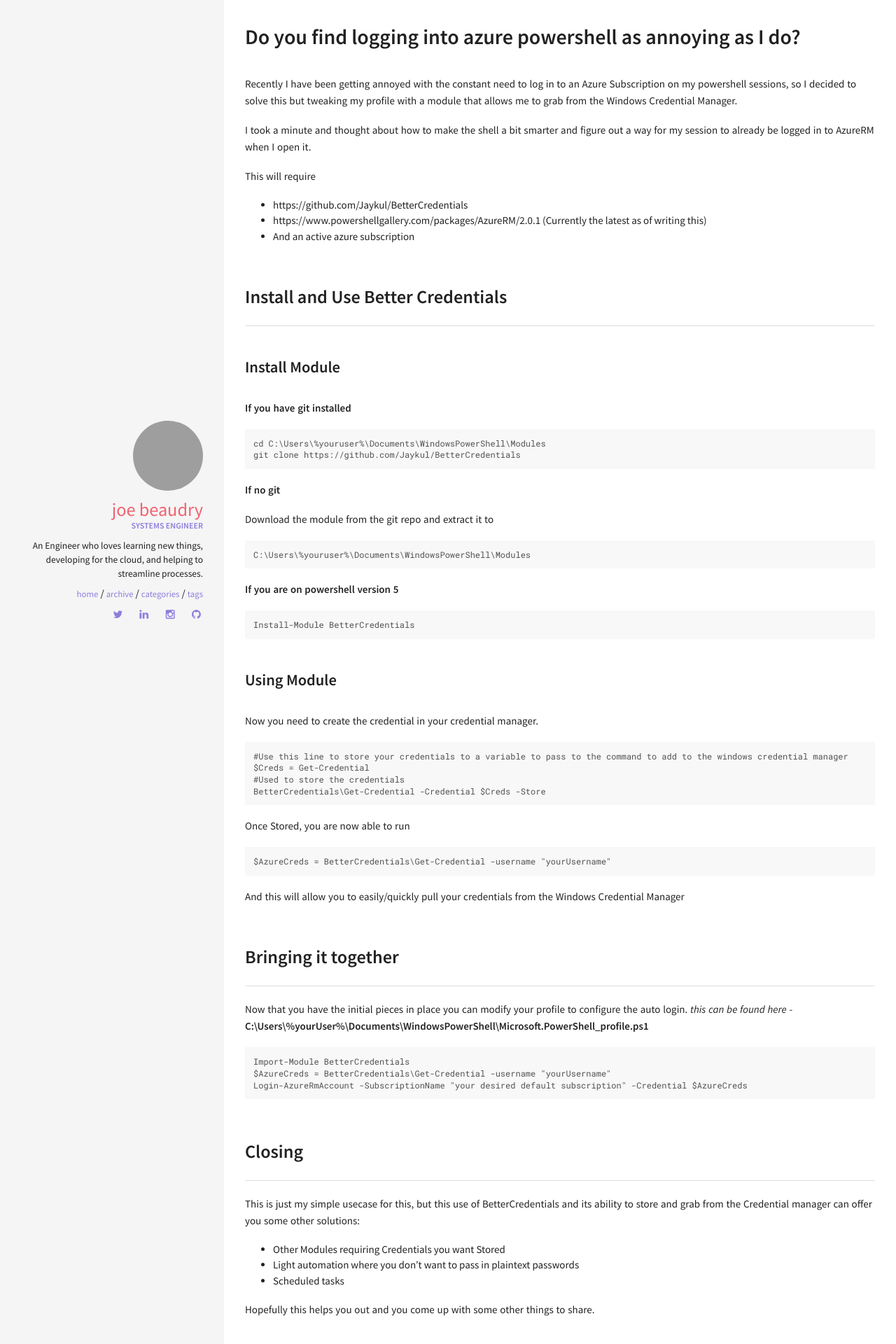
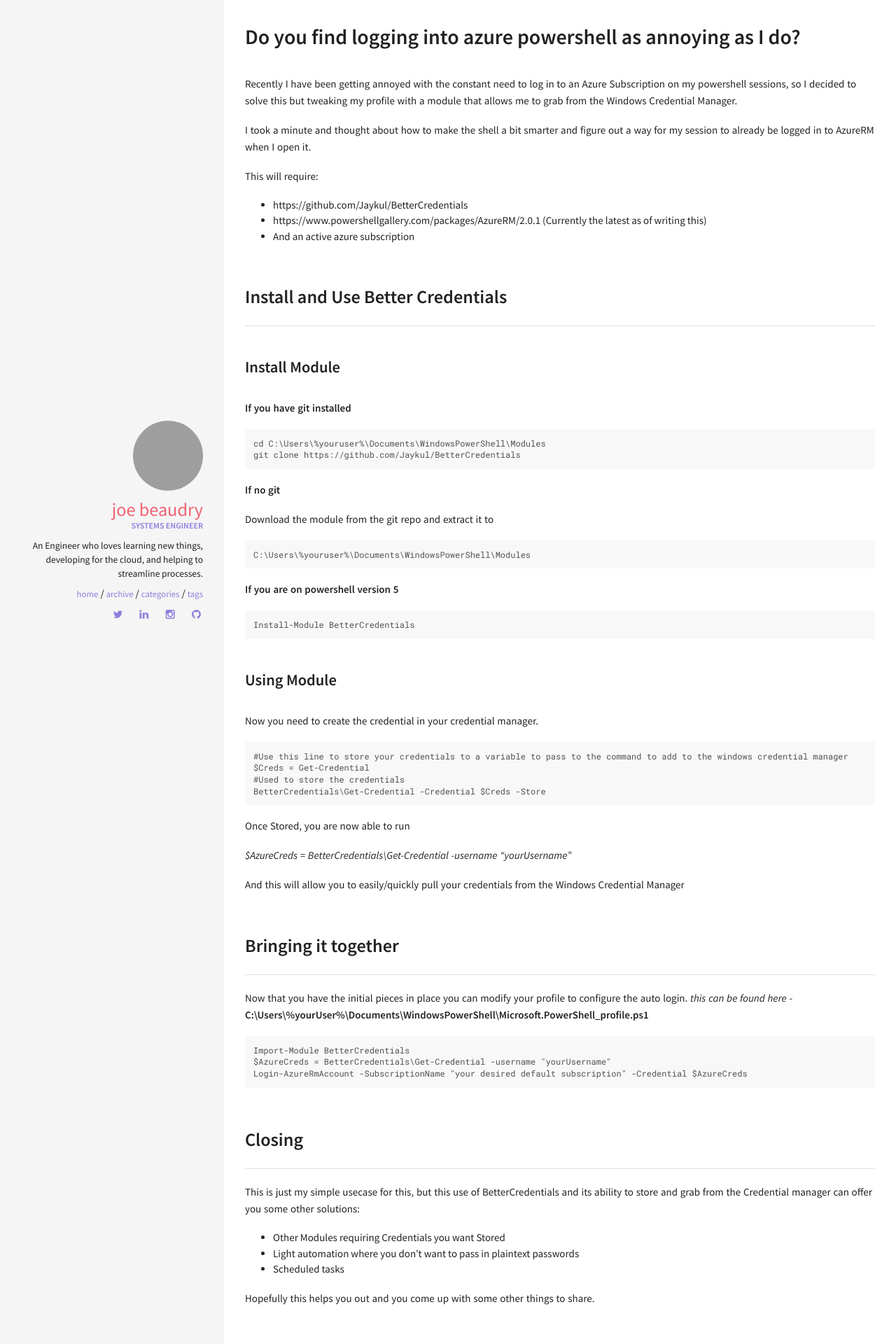
Before and after one commit to beaudryj/beaudryj.github.io, a Jekyll site: the page built from _posts/2016-08-28-azure-profile.md, in a window 1280 px wide. Shown: the part 608-2528 px from the top of the page at 70% size. Built offline with Jekyll 4.4.1, drawn with Linux system fonts in a browser that asks for light colours; comment, search, counter and statistics services are not loaded; grey boxes are pictures that could not be loaded.

Commit message:
Formating tweaks

```diff
--- a/_posts/2016-08-28-azure-profile.md
+++ b/_posts/2016-08-28-azure-profile.md
@@ -17,10 +17,13 @@ Recently I have been getting annoyed with the constant need to log in to an Azur
 
 I took a minute and thought about how to make the shell a bit smarter and figure out a way for my session to already be logged in to AzureRM when I open it.
 
-This will require
+This will require:
+
  *   https://github.com/Jaykul/BetterCredentials
  *   https://www.powershellgallery.com/packages/AzureRM/2.0.1 (Currently the latest as of writing this)
  *   And an active azure subscription
+
+
 
 ## Install and Use Better Credentials
 
@@ -64,9 +67,7 @@ BetterCredentials\Get-Credential -Credential $Creds -Store
 
 Once Stored, you are now able to run
 
-~~~~
-$AzureCreds = BetterCredentials\Get-Credential -username "yourUsername"
-~~~~
+*$AzureCreds = BetterCredentials\Get-Credential -username "yourUsername"*
 
 And this will allow you to easily/quickly pull your credentials from the Windows Credential Manager
 
@@ -85,6 +86,7 @@ Login-AzureRmAccount -SubscriptionName "your desired default subscription" -Cred
 ## Closing
 
 This is just my simple usecase for this, but this use of BetterCredentials and its ability to store and grab from the Credential manager can offer you some other solutions:
+
  *   Other Modules requiring Credentials you want Stored
  *   Light automation where you don't want to pass in plaintext passwords
  *   Scheduled tasks
```
